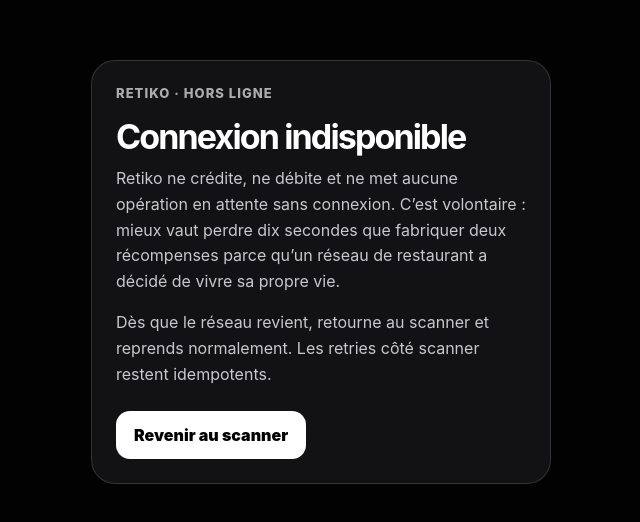
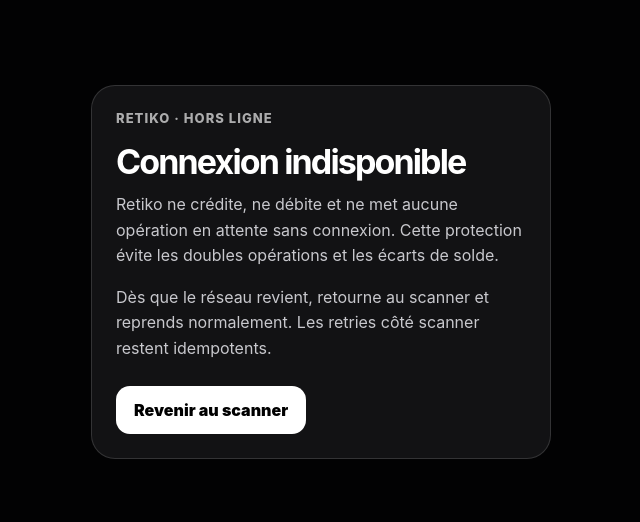
Before and after one commit to yassineimpe-bit/Fidgo, a Next.js app: page /offline in a window 1280 px wide. Shown: the part 128-650 px from the top of the page, without its empty margins (319-959 px from the left). Built offline with nearby package versions, Linux system fonts and the light colour scheme.

Commit message:
copy: keep offline fallback product-neutral

```diff
--- a/app/offline/page.tsx
+++ b/app/offline/page.tsx
@@ -5,7 +5,7 @@ export default function OfflinePage() {
         <div style={{ fontSize: 13, fontWeight: 800, opacity: .65, textTransform: "uppercase", letterSpacing: ".08em" }}>Retiko · hors ligne</div>
         <h1 style={{ fontSize: 34, lineHeight: 1.05, margin: "18px 0 12px" }}>Connexion indisponible</h1>
         <p style={{ color: "#c8c8cd", lineHeight: 1.6 }}>
-          Retiko ne crédite, ne débite et ne met aucune opération en attente sans connexion. C’est volontaire : mieux vaut perdre dix secondes que fabriquer deux récompenses parce qu’un réseau de restaurant a décidé de vivre sa propre vie.
+          Retiko ne crédite, ne débite et ne met aucune opération en attente sans connexion. Cette protection évite les doubles opérations et les écarts de solde.
         </p>
         <p style={{ color: "#c8c8cd", lineHeight: 1.6 }}>
           Dès que le réseau revient, retourne au scanner et reprends normalement. Les retries côté scanner restent idempotents.
```
